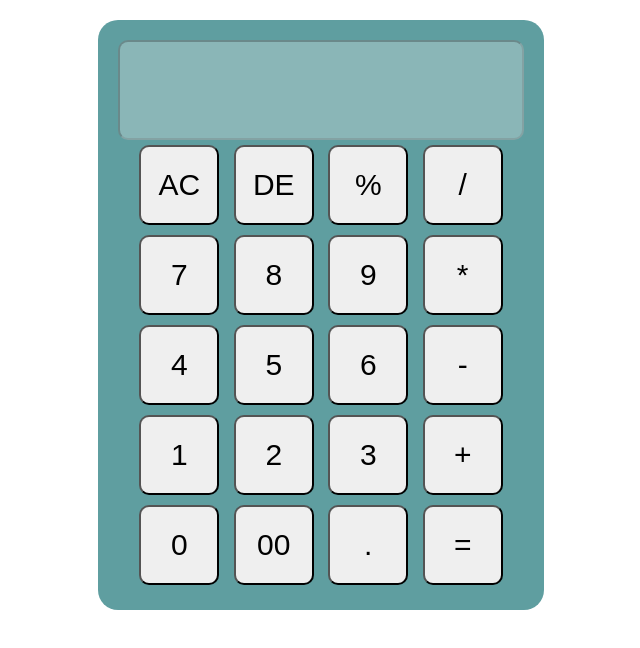
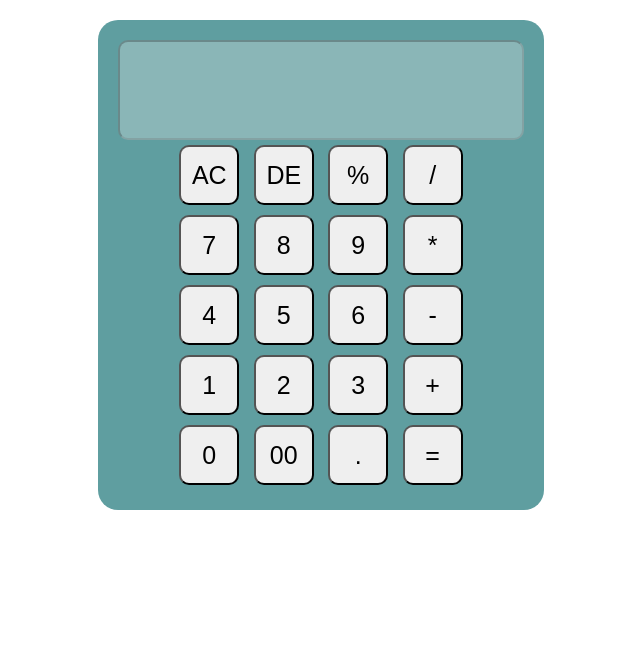
Before and after one commit to Anugrah2576/calculator, a plain HTML site: page index.html in a window 1280 px wide. Shown: the whole page, without its empty margins (319-959 px from the left). Drawn offline with Linux system fonts and the light colour scheme.

Commit message:
Update style.css

```diff
--- a/style.css
+++ b/style.css
@@ -41,11 +41,11 @@
 
 .cal input[type=button]{
 
-    width: 80px;
-    height: 80px;
+    width: 60px;
+    height: 60px;
     border-radius: 10px;
     margin: 5px;
-    font-size: 30px;
+    font-size: 25px;
 
 
 }
```
